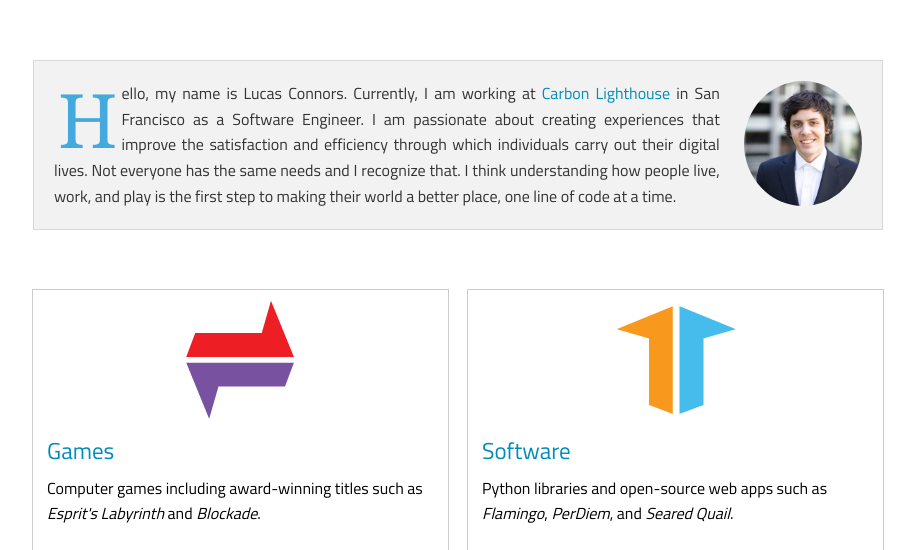
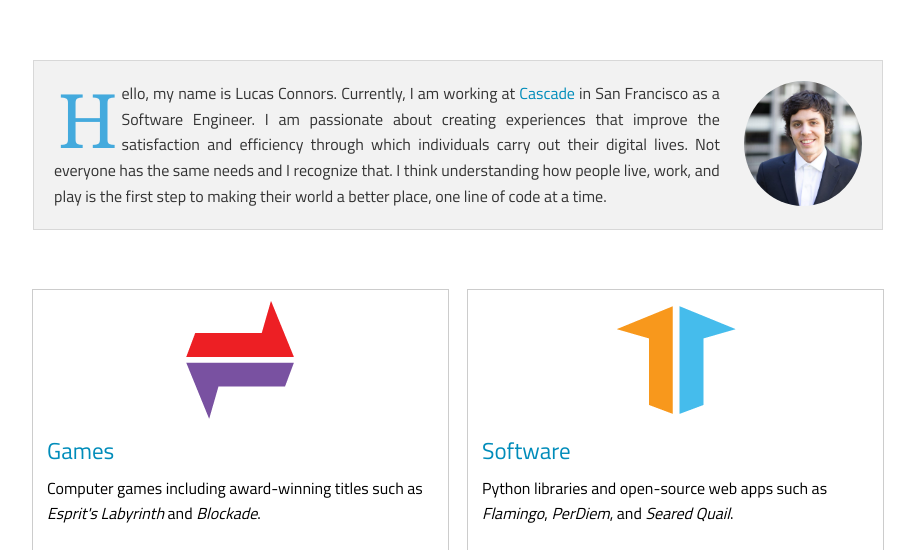
Before and after one commit to RevolutionTech/revolutiontech.ca, a Django app: template basecategory/templates/home.html in a window 1280 px wide. Shown: the part 56-606 px from the top of the page, without its empty margins (182-1097 px from the left). Run offline with Django 3.2, Linux system fonts and the light colour scheme; the template is opened without the code that fills it, so the values that code supplies are empty; some libraries are stand-ins or nearby versions.

Commit message:
Update employer from Carbon Lighthouse -> Cascade

```diff
--- a/basecategory/templates/home.html
+++ b/basecategory/templates/home.html
@@ -7,7 +7,7 @@
 <div class="home-container">
     <div class="panel home-hero-unit 170">
         <img class="avatar" src="{% static "img/Lucas.jpg" %}" alt="Lucas Connors">
-        <p><span class="firstletter">H</span>ello, my name is Lucas Connors. Currently, I am working at <a href="https://www.carbonlighthouse.com/" target="_blank">Carbon Lighthouse</a> in San Francisco as a Software Engineer. I am passionate about creating experiences that improve the satisfaction and efficiency through which individuals carry out their digital lives. Not everyone has the same needs and I recognize that. I think understanding how people live, work, and play is the first step to making their world a better place, one line of code at a time.</p>
+        <p><span class="firstletter">H</span>ello, my name is Lucas Connors. Currently, I am working at <a href="https://cascade.io/" target="_blank">Cascade</a> in San Francisco as a Software Engineer. I am passionate about creating experiences that improve the satisfaction and efficiency through which individuals carry out their digital lives. Not everyone has the same needs and I recognize that. I think understanding how people live, work, and play is the first step to making their world a better place, one line of code at a time.</p>
     </div>
     <ul class="category-links small-block-grid-1 medium-block-grid-2 large-block-grid-2">
         <li>
```
